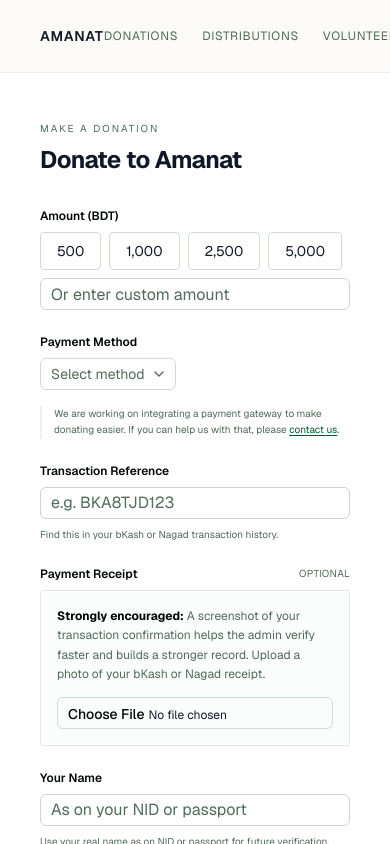
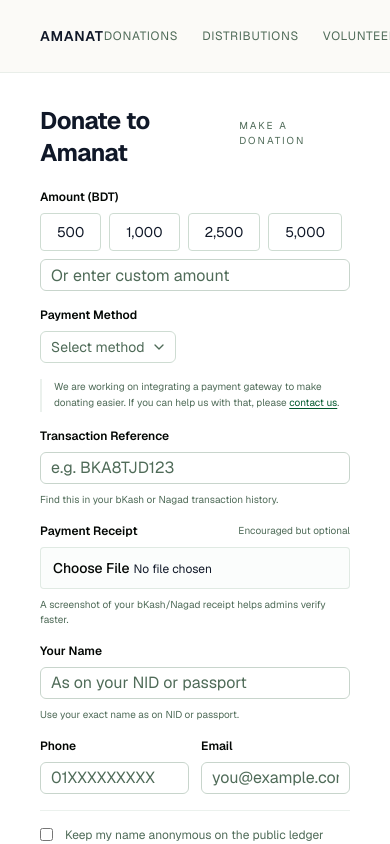
Before and after one commit to RAFSuNX/Amanat, a Next.js app: page /donate in a window 390 px wide. Built offline with nearby package versions, Linux system fonts and the light colour scheme.

Commit message:
Compact donate form: reduce py/gap/mb, receipt one-line, phone+email side by side

```diff
--- a/app/(public)/donate/page.tsx
+++ b/app/(public)/donate/page.tsx
@@ -106,11 +106,13 @@
         </div>
 
         {/* Right: form */}
-        <div className="flex flex-col overflow-y-auto px-10 py-12 max-w-md">
-          <p className="text-[10px] uppercase tracking-[0.2em] text-muted-foreground mb-2">Make a donation</p>
-          <h1 className="text-2xl font-bold tracking-tight mb-8">Donate to Amanat</h1>
+        <div className="flex flex-col overflow-y-auto px-10 py-8 max-w-md">
+          <div className="flex items-baseline gap-3 mb-5">
+            <h1 className="text-2xl font-bold tracking-tight">Donate to Amanat</h1>
+            <p className="text-[10px] uppercase tracking-[0.2em] text-muted-foreground">Make a donation</p>
+          </div>
 
-          <form onSubmit={submit} className="flex flex-col gap-6">
+          <form onSubmit={submit} className="flex flex-col gap-4">
             {/* Amount */}
             <div className={fieldClass}>
               <label className={labelClass}>Amount (BDT)</label>
@@ -185,59 +187,45 @@
               <p className="text-[10px] text-muted-foreground">Find this in your bKash or Nagad transaction history.</p>
             </div>
 
-            {/* Receipt upload */}
+            {/* Receipt upload — compact */}
             <div className={fieldClass}>
               <div className="flex items-center justify-between">
                 <label className={labelClass}>Payment Receipt</label>
-                <span className="text-[10px] text-muted-foreground uppercase tracking-wide">Optional</span>
+                <span className="text-[10px] text-muted-foreground">Encouraged but optional</span>
               </div>
-              <div className={`border rounded p-4 flex flex-col gap-3 transition-colors ${receiptUrl ? "border-primary/40 bg-primary/5" : "border-border/60 bg-muted/20"}`}>
-                <p className="text-xs text-muted-foreground leading-relaxed">
-                  <strong className="text-foreground">Strongly encouraged:</strong> A screenshot of your transaction confirmation helps the admin verify faster and builds a stronger record. Upload a photo of your bKash or Nagad receipt.
-                </p>
               {receiptUrl ? (
-                  <div className="flex items-center gap-3">
-                    <img src={receiptUrl} alt="Receipt" className="w-16 h-16 object-cover rounded border" />
-                    <div className="flex flex-col gap-1">
-                      <p className="text-xs font-medium text-primary">Receipt uploaded</p>
+                <div className="flex items-center gap-3 border border-primary/30 rounded px-3 py-2 bg-primary/5">
+                  <img src={receiptUrl} alt="Receipt" className="w-10 h-10 object-cover rounded border shrink-0" />
+                  <p className="text-xs text-primary flex-1">Receipt uploaded</p>
                   <button type="button" onClick={() => { setReceiptUrl(""); setReceiptFile(null) }}
-                        className="text-[10px] text-muted-foreground underline underline-offset-2 text-left">
-                        Remove and upload another
-                      </button>
-                    </div>
+                    className="text-[10px] text-muted-foreground underline underline-offset-2">Remove</button>
                 </div>
               ) : (
-                  <div className="flex flex-col gap-2">
-                    <Input
-                      type="file"
-                      accept="image/*"
-                      onChange={(e) => {
-                        const f = e.target.files?.[0]
-                        if (f) { setReceiptFile(f); uploadReceipt(f) }
-                      }}
-                      className="text-xs"
-                    />
-                    {receiptUploading && <p className="text-[10px] text-muted-foreground">Uploading...</p>}
+                <div className="flex items-center gap-3 border border-border/60 rounded px-3 py-2 bg-muted/20">
+                  <Input type="file" accept="image/*"
+                    onChange={(e) => { const f = e.target.files?.[0]; if (f) { setReceiptFile(f); uploadReceipt(f) } }}
+                    className="text-xs border-0 p-0 h-auto bg-transparent" />
+                  {receiptUploading && <span className="text-[10px] text-muted-foreground shrink-0">Uploading...</span>}
                 </div>
               )}
-              </div>
+              <p className="text-[10px] text-muted-foreground">A screenshot of your bKash/Nagad receipt helps admins verify faster.</p>
             </div>
 
-            {/* Donor info */}
-            <div className="flex flex-col gap-2">
+            {/* Donor info — name + phone/email compact */}
+            <div className={fieldClass}>
               <label className={labelClass}>Your Name</label>
               <Input placeholder="As on your NID or passport" value={name} onChange={(e) => setName(e.target.value)} />
-              <p className="text-[10px] text-muted-foreground">Use your real name as on NID or passport for future verification.</p>
+              <p className="text-[10px] text-muted-foreground">Use your exact name as on NID or passport.</p>
             </div>
-            <div className="grid grid-cols-2 gap-4">
+            <div className="grid grid-cols-2 gap-3">
               <div className={fieldClass}>
                 <label className={labelClass}>Phone</label>
                 <Input type="tel" placeholder="01XXXXXXXXX" value={phone} onChange={(e) => setPhone(e.target.value)} />
               </div>
+              <div className={fieldClass}>
+                <label className={labelClass}>Email</label>
+                <Input type="email" placeholder="you@example.com" value={email} onChange={(e) => setEmail(e.target.value)} />
               </div>
-            <div className={fieldClass}>
-              <label className={labelClass}>Email (for confirmation)</label>
-              <Input type="email" placeholder="you@example.com" value={email} onChange={(e) => setEmail(e.target.value)} />
             </div>
 
             {/* Anonymous */}
```
Lines whose indentation alone changed are shown as unchanged.
